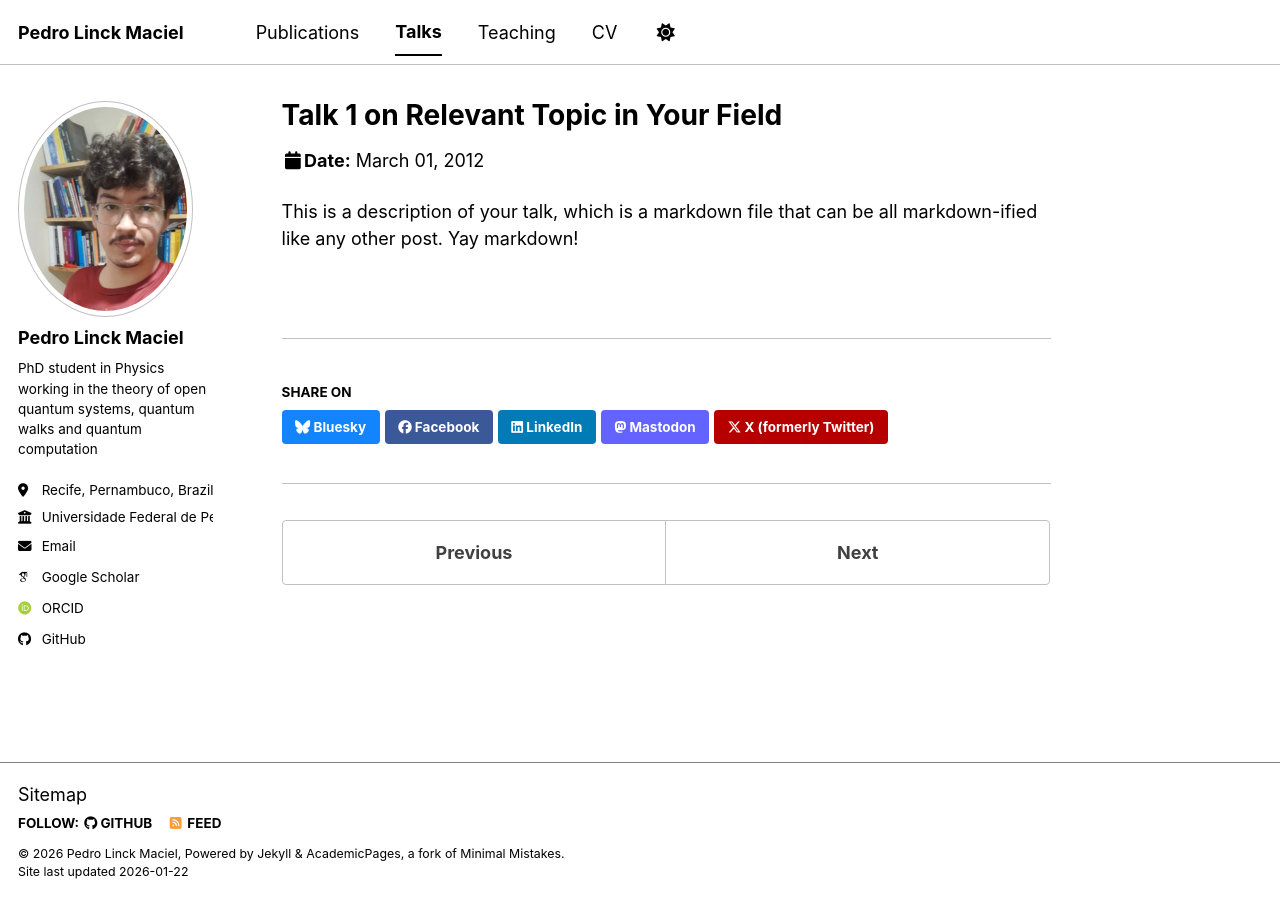
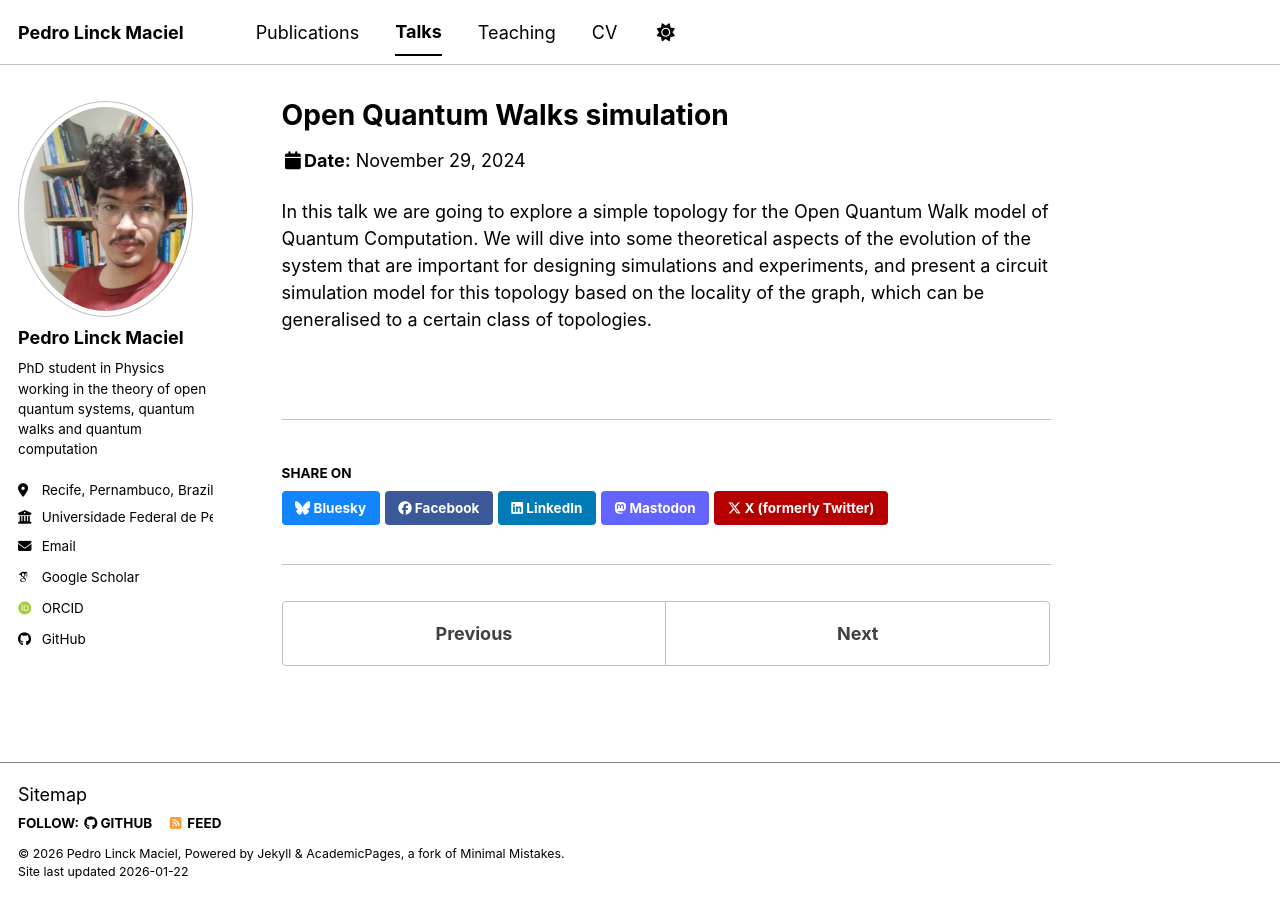
Before and after one commit to pedrolinckm/pedrolinckm.github.io, a Jekyll site: the page built from _talks/2012-03-01-talk-1.md, in a window 1280 px wide. Built offline with Jekyll 4.4.1, drawn with Linux system fonts in a browser that asks for light colours; some web fonts are replaced; a script bundle is joined from its source files by our own code; library files that are not in the unit come from our copies.

Commit message:
Revise talk details for Open Quantum Walks simulation
Updated talk details including title, venue, and date.

```diff
--- a/_talks/2012-03-01-talk-1.md
+++ b/_talks/2012-03-01-talk-1.md
@@ -1,11 +1,13 @@
 ---
-title: "Talk 1 on Relevant Topic in Your Field"
+title: "Open Quantum Walks simulation"
 collection: talks
 type: "Talk"
 permalink: /talks/2012-03-01-talk-1
-venue: "UC San Francisco, Department of Testing"
-date: 2012-03-01
-location: "San Francisco, CA, USA"
+venue: "Online and Physics Seminar Room, Stellenbosch University"
+date: 2024-11-29
 ---
 
-This is a description of your talk, which is a markdown file that can be all markdown-ified like any other post. Yay markdown!
+In this talk we are going to explore a simple topology for the Open Quantum Walk model of Quantum
+Computation. We will dive into some theoretical aspects of the evolution of the system that are important for
+designing simulations and experiments, and present a circuit simulation model for this topology based on the
+locality of the graph, which can be generalised to a certain class of topologies.
```
